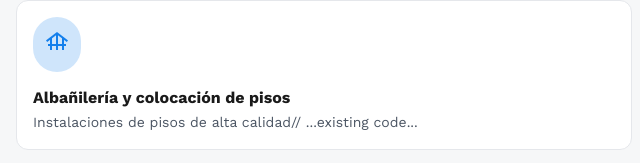
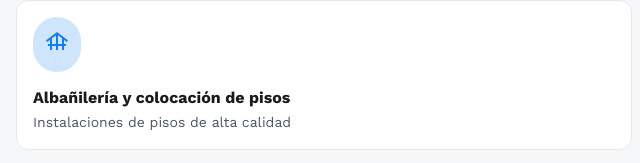
Before and after one commit to Espartanx/sellaMx, a plain HTML site: page sobre.html in a window 1280 px wide. Shown: the part 675-838 px from the top of the page, 0-640 px from the left. Drawn offline with nearby package versions, Linux system fonts and the light colour scheme.

Commit message:
Update sobre.html

```diff
--- a/sobre.html
+++ b/sobre.html
@@ -98,7 +98,7 @@
 </div>
 <div class="flex flex-col gap-1">
 <h2 class="text-[#1A1A1A] dark:text-white text-base font-bold leading-tight">Albañilería y colocación de pisos</h2>
-<p class="text-gray-600 dark:text-gray-400 text-sm font-normal leading-normal">Instalaciones de pisos de alta calidad// ...existing code...
+<p class="text-gray-600 dark:text-gray-400 text-sm font-normal leading-normal">Instalaciones de pisos de alta calidad
 
 </div>
 </div>
@@ -138,4 +138,5 @@
 </div>
 </div>
 
+
 </body></html>
```
